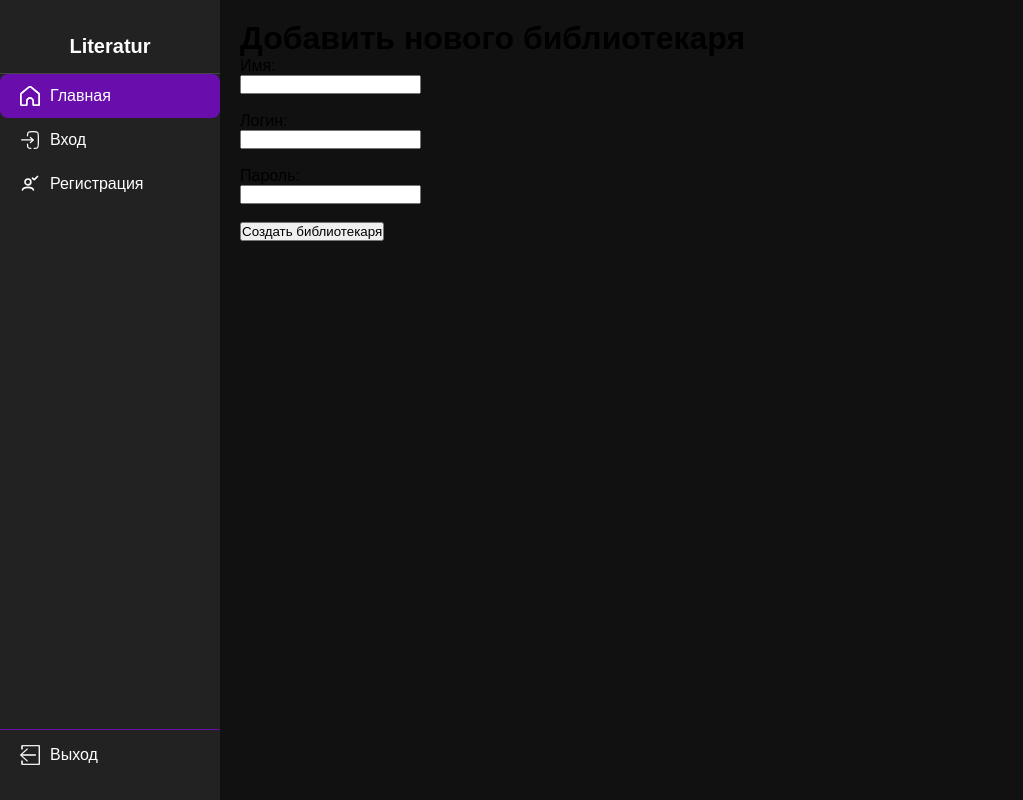
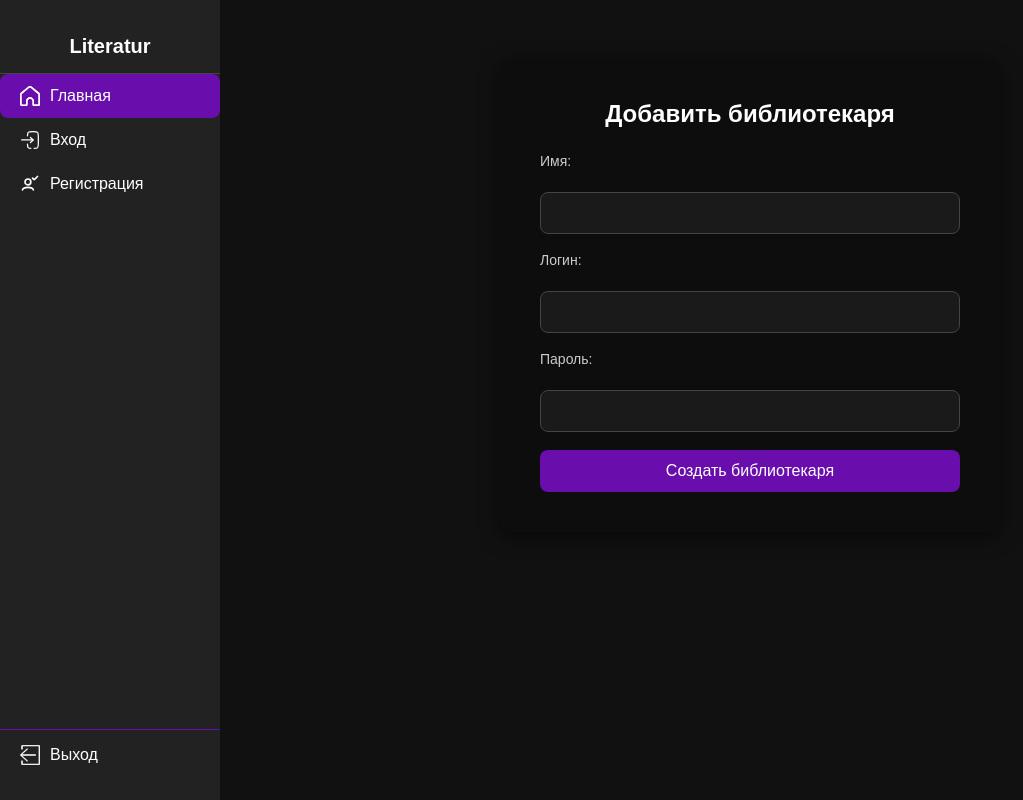
Before and after one commit to Deep273/practice_server, a PHP site: template views/site/create_librarian.php in a window 1280 px wide. Shown: the whole page, without its empty margins (0-1023 px from the left). Run offline with PHP 8.4, Linux system fonts and the light colour scheme; the template is opened without the code that fills it, so the values that code supplies are empty.

Commit message:
admin/librarian

```diff
--- a/public/css/style.css
+++ b/public/css/style.css
@@ -674,5 +674,143 @@ h2 {
     height: 170px;
     object-fit: cover;
     border-radius: 6px;
-    flex-shrink: 0;
 }
+
+.librarian-page {
+    background: #0d0d0d;
+    color: #fff;
+    font-family: Arial, sans-serif;
+    padding: 40px;
+    max-width: 500px;
+    margin: 40px auto;
+    border-radius: 12px;
+    box-shadow: 0 4px 20px rgba(0,0,0,0.6);
+}
+
+.librarian-page .page-title {
+    font-size: 24px;
+    margin-bottom: 25px;
+    font-weight: bold;
+    color: #fff;
+    text-align: center;
+}
+
+.librarian-page .error-msg {
+    color: #5fff4d;
+    font-size: 14px;
+    margin-bottom: 15px;
+    text-align: center;
+}
+
+.librarian-form {
+    display: flex;
+    flex-direction: column;
+    gap: 18px;
+}
+
+.librarian-form label {
+    font-size: 14px;
+    margin-bottom: 5px;
+    color: #ccc;
+}
+
+.librarian-form input {
+    padding: 12px;
+    border-radius: 8px;
+    border: 1px solid #444;
+    background: #1a1a1a;
+    color: #fff;
+    font-size: 14px;
+    transition: border 0.3s;
+}
+
+.librarian-form input:focus {
+    border-color: #6a0dad;
+    outline: none;
+}
+
+.librarian-form .btn {
+    background: #6a0dad;
+    color: #fff;
+    border: none;
+    padding: 12px;
+    font-size: 16px;
+    border-radius: 8px;
+    cursor: pointer;
+    transition: background 0.3s;
+}
+
+.librarian-form .btn:hover {
+    background: #8a2be2;
+}
+
+.librarians-page {
+    background: #0d0d0d;
+    color: #fff;
+    font-family: Arial, sans-serif;
+    padding: 20px;
+}
+
+.librarians-page .page-title {
+    font-size: 22px;
+    margin-bottom: 20px;
+    color: #fff;
+}
+
+.librarians-page .empty-msg {
+    color: #ccc;
+    font-style: italic;
+}
+
+.librarians-page .actions {
+    margin-bottom: 20px;
+}
+
+.librarians-page .btn {
+    background: #a259ff;
+    border: none;
+    color: #fff;
+    padding: 10px 18px;
+    border-radius: 8px;
+    margin-right: 10px;
+    cursor: pointer;
+    font-size: 14px;
+    transition: background 0.2s;
+}
+
+.librarians-page .btn:hover {
+    background: #8e3ffb;
+}
+
+.librarians-page .librarians-table {
+    width: 100%;
+    border-collapse: collapse;
+    background: #1a1a1a;
+    border-radius: 10px;
+    overflow: hidden;
+    color: #fff;
+}
+
+.librarians-page .librarians-table thead {
+    background: #111;
+    color: #a259ff;
+}
+
+.librarians-page .librarians-table th,
+.librarians-page .librarians-table td {
+    padding: 12px 15px;
+    font-size: 14px;
+    text-align: left;
+}
+
+.librarians-page .librarians-table thead th {
+    border-bottom: 2px solid #a259ff;
+}
+
+.librarians-page .librarians-table tbody tr {
+    border-bottom: 1px solid #333;
+}
+
+.librarians-page .librarians-table tbody tr:hover {
+    background: #222;
+}
--- a/routes/web.php
+++ b/routes/web.php
@@ -58,3 +58,6 @@ Route::add('GET', '/most-popular-books', [Controller\Site::class, 'mostPopularBo
 // Только для администратора
 Route::add(['GET', 'POST'], '/create-librarian', [Controller\Site::class, 'createLibrarian'])
     ->middleware('role:admin');
+// Список библиотекарей (только админ)
+Route::add('GET', '/librarians', [Controller\Site::class, 'listLibrarians'])
+    ->middleware('role:admin');
--- a/views/site/create_librarian.php
+++ b/views/site/create_librarian.php
@@ -1,18 +1,20 @@
-<h1>Добавить нового библиотекаря</h1>
+<div class="librarian-page">
+    <h2 class="page-title">Добавить библиотекаря</h2>
 
-<?php if (!empty($message)): ?>
-    <p style="color: red"><?= $message ?></p>
-<?php endif; ?>
+    <?php if (!empty($message)): ?>
+        <p class="error-msg"><?= $message ?></p>
+    <?php endif; ?>
 
-<form method="POST" action="">
-    <label>Имя:</label><br>
-    <input type="text" name="name"><br><br>
+    <form method="POST" action="" class="librarian-form">
+        <label>Имя:</label>
+        <input type="text" name="name" required>
 
-    <label>Логин:</label><br>
-    <input type="text" name="login"><br><br>
+        <label>Логин:</label>
+        <input type="text" name="login" required>
 
-    <label>Пароль:</label><br>
-    <input type="password" name="password"><br><br>
+        <label>Пароль:</label>
+        <input type="password" name="password" required>
 
-    <button type="submit">Создать библиотекаря</button>
-</form>
+        <button type="submit" class="btn submit-btn">Создать библиотекаря</button>
+    </form>
+</div>
--- a/views/site/list_books.php
+++ b/views/site/list_books.php
@@ -1,4 +1,3 @@
-
 <header class="main-header">
     <form class="search-form">
         <div class="search-wrap">
```
Also changed, not shown: app/Controller/Site.php (+65 -1 lines), views/site/list_librarian.php (added, +33 -0 lines).
